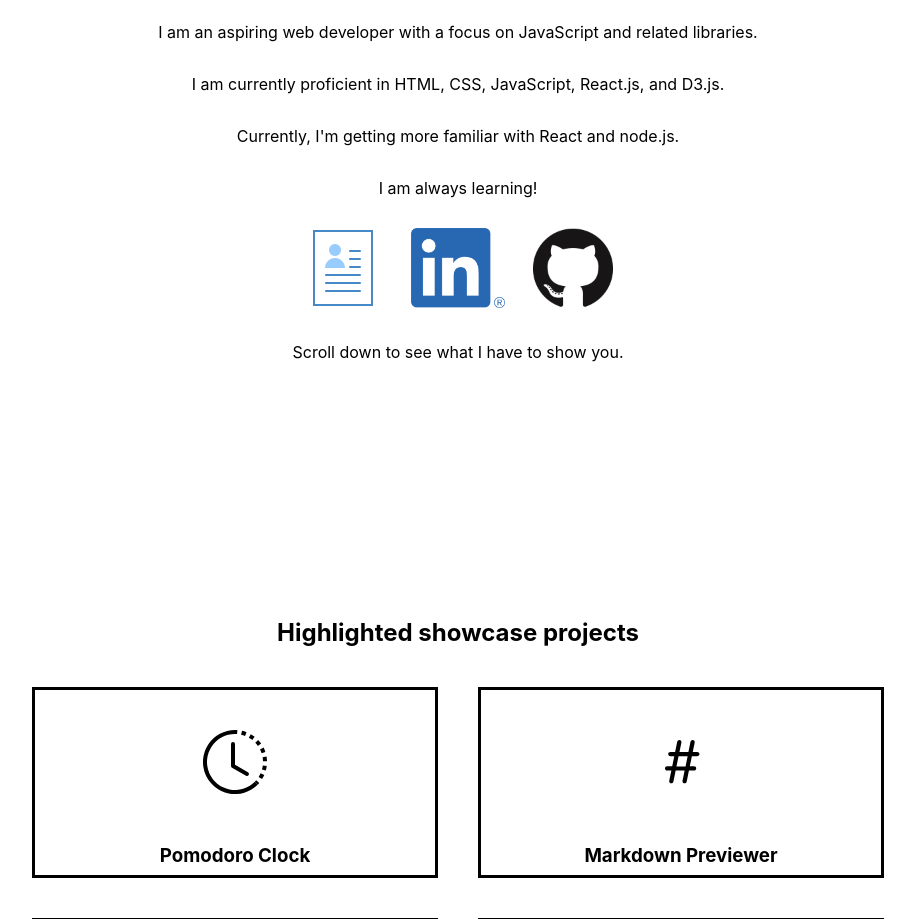
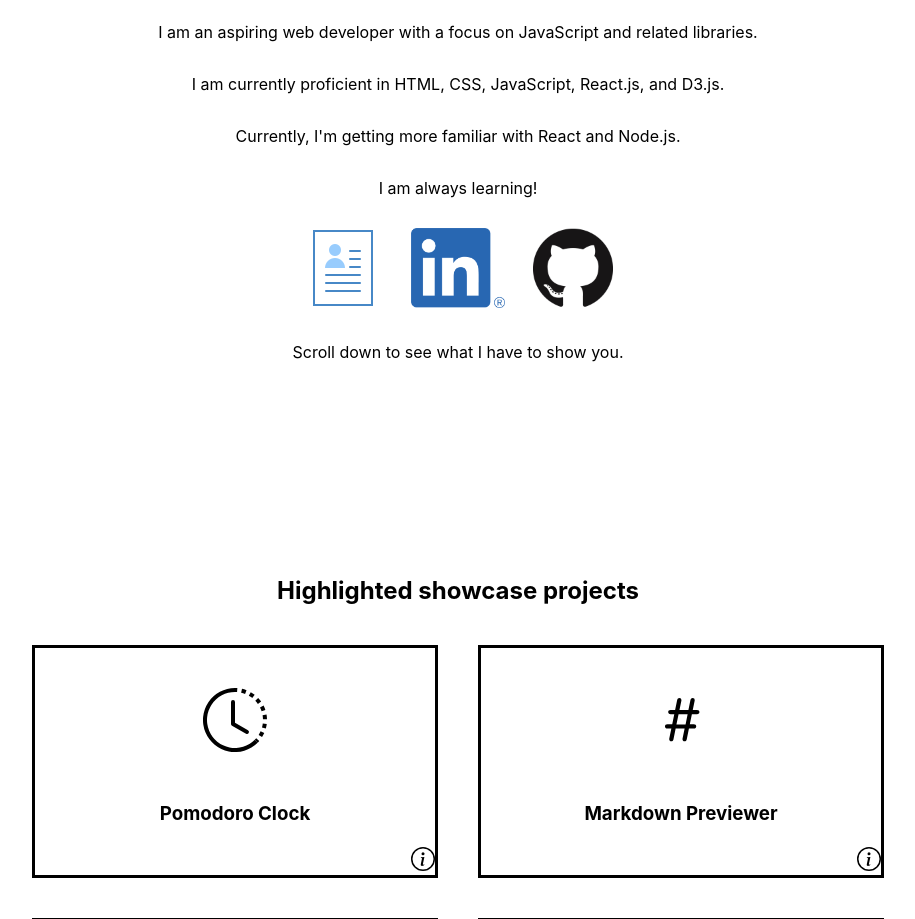
Before and after one commit to dstollbyu/web-stuff, a React (Create React App) app: page / in a window 1280 px wide. Shown: the part 240-1159 px from the top of the page, without its empty margins (182-1097 px from the left). Built offline with nearby package versions, Linux system fonts and the light colour scheme.

Commit message:
Placed infoIcon var into InfoIcon component

```diff
--- a/public/index.html
+++ b/public/index.html
@@ -48,7 +48,7 @@
         function checkPosition() {
             for (var i = 0; i < elems.length; i++) {
                 var positionFromTop = elems[i].getBoundingClientRect().top + (1 / 6 * windowHeight);
-                console.log(positionFromTop);
+                //console.log(positionFromTop);
                 // If the hidden element comes into view, change classes so that the element fades in
                 if (positionFromTop - windowHeight <= 0) {
                     elems[i].className = elems[i].className.replace(
--- a/src/App.js
+++ b/src/App.js
@@ -17,12 +17,9 @@ const navbarArgs = [
   }
 ]
 
-// Info icon
-const infoIcon = '<svg className="bi bi-info-circle" style="cursor:pointer;" width="24" height="24" viewBox="0 0 16 16" data-toggle="modal" data-target="#pomoModal"><path fill-rule="evenodd" d="M8 15A7 7 0 1 0 8 1a7 7 0 0 0 0 14zm0 1A8 8 0 1 0 8 0a8 8 0 0 0 0 16z"/><path d="M8.93 6.588l-2.29.287-.082.38.45.083c.294.07.352.176.288.469l-.738 3.468c-.194.897.105 1.319.808 1.319.545 0 1.178-.252 1.465-.598l.088-.416c-.2.176-.492.246-.686.246-.275 0-.375-.193-.304-.533L8.93 6.588z"/><circle cx="8" cy="4.5" r="1"/></svg>';
-
 // Values for the ProjectTile components
 const pomoValues = {
-  svg: <svg width="64" height="64" viewBox="0 0 16 16"> <path fill-rule="evenodd" d="M8.515 1.019A7 7 0 0 0 8 1V0a8 8 0 0 1 .589.022l-.074.997zm2.004.45a7.003 7.003 0 0 0-.985-.299l.219-.976c.383.086.76.2 1.126.342l-.36.933zm1.37.71a7.01 7.01 0 0 0-.439-.27l.493-.87a8.025 8.025 0 0 1 .979.654l-.615.789a6.996 6.996 0 0 0-.418-.302zm1.834 1.79a6.99 6.99 0 0 0-.653-.796l.724-.69c.27.285.52.59.747.91l-.818.576zm.744 1.352a7.08 7.08 0 0 0-.214-.468l.893-.45a7.976 7.976 0 0 1 .45 1.088l-.95.313a7.023 7.023 0 0 0-.179-.483zm.53 2.507a6.991 6.991 0 0 0-.1-1.025l.985-.17c.067.386.106.778.116 1.17l-1 .025zm-.131 1.538c.033-.17.06-.339.081-.51l.993.123a7.957 7.957 0 0 1-.23 1.155l-.964-.267c.046-.165.086-.332.12-.501zm-.952 2.379c.184-.29.346-.594.486-.908l.914.405c-.16.36-.345.706-.555 1.038l-.845-.535zm-.964 1.205c.122-.122.239-.248.35-.378l.758.653a8.073 8.073 0 0 1-.401.432l-.707-.707z"/> <path fill-rule="evenodd" d="M8 1a7 7 0 1 0 4.95 11.95l.707.707A8.001 8.001 0 1 1 8 0v1z"/> <path fill-rule="evenodd" d="M7.5 3a.5.5 0 0 1 .5.5v5.21l3.248 1.856a.5.5 0 0 1-.496.868l-3.5-2A.5.5 0 0 1 7 9V3.5a.5.5 0 0 1 .5-.5z"/> </svg>,
+  svg: <svg width="64" height="64" viewBox="0 0 16 16"> <path fillRule="evenodd" d="M8.515 1.019A7 7 0 0 0 8 1V0a8 8 0 0 1 .589.022l-.074.997zm2.004.45a7.003 7.003 0 0 0-.985-.299l.219-.976c.383.086.76.2 1.126.342l-.36.933zm1.37.71a7.01 7.01 0 0 0-.439-.27l.493-.87a8.025 8.025 0 0 1 .979.654l-.615.789a6.996 6.996 0 0 0-.418-.302zm1.834 1.79a6.99 6.99 0 0 0-.653-.796l.724-.69c.27.285.52.59.747.91l-.818.576zm.744 1.352a7.08 7.08 0 0 0-.214-.468l.893-.45a7.976 7.976 0 0 1 .45 1.088l-.95.313a7.023 7.023 0 0 0-.179-.483zm.53 2.507a6.991 6.991 0 0 0-.1-1.025l.985-.17c.067.386.106.778.116 1.17l-1 .025zm-.131 1.538c.033-.17.06-.339.081-.51l.993.123a7.957 7.957 0 0 1-.23 1.155l-.964-.267c.046-.165.086-.332.12-.501zm-.952 2.379c.184-.29.346-.594.486-.908l.914.405c-.16.36-.345.706-.555 1.038l-.845-.535zm-.964 1.205c.122-.122.239-.248.35-.378l.758.653a8.073 8.073 0 0 1-.401.432l-.707-.707z"/> <path fillRule="evenodd" d="M8 1a7 7 0 1 0 4.95 11.95l.707.707A8.001 8.001 0 1 1 8 0v1z"/> <path fillRule="evenodd" d="M7.5 3a.5.5 0 0 1 .5.5v5.21l3.248 1.856a.5.5 0 0 1-.496.868l-3.5-2A.5.5 0 0 1 7 9V3.5a.5.5 0 0 1 .5-.5z"/> </svg>,
   info: '<p>Pomodoro Clock is a countdown timer that is used to break down work into intervals separated by short breaks. You can read more about the technique <a href="https://en.wikipedia.org/wiki/Pomodoro_Technique" target="_blank">here</a>.</p><p>For this app, I used the following:</p><ul><li>CSS</li><li>Bootstrap</li><li>JavaScript</li><li>React</li></ul>'
 }
 
@@ -32,12 +29,12 @@ const markValues = {
 }
 
 const choroValues = {
-  svg: <svg width="64" height="64" viewBox="0 0 16 16"> <path fill-rule="evenodd" d="M15.817.613A.5.5 0 0 1 16 1v13a.5.5 0 0 1-.402.49l-5 1a.502.502 0 0 1-.196 0L5.5 14.51l-4.902.98A.5.5 0 0 1 0 15V2a.5.5 0 0 1 .402-.49l5-1a.5.5 0 0 1 .196 0l4.902.98 4.902-.98a.5.5 0 0 1 .415.103zM10 2.41l-4-.8v11.98l4 .8V2.41zm1 11.98l4-.8V1.61l-4 .8v11.98zm-6-.8V1.61l-4 .8v11.98l4-.8z"/> </svg>,
+  svg: <svg width="64" height="64" viewBox="0 0 16 16"> <path fillRule="evenodd" d="M15.817.613A.5.5 0 0 1 16 1v13a.5.5 0 0 1-.402.49l-5 1a.502.502 0 0 1-.196 0L5.5 14.51l-4.902.98A.5.5 0 0 1 0 15V2a.5.5 0 0 1 .402-.49l5-1a.5.5 0 0 1 .196 0l4.902.98 4.902-.98a.5.5 0 0 1 .415.103zM10 2.41l-4-.8v11.98l4 .8V2.41zm1 11.98l4-.8V1.61l-4 .8v11.98zm-6-.8V1.61l-4 .8v11.98l4-.8z"/> </svg>,
   info: '<p> Choropleth maps display geographical areas and data variables associated with the regions in it. You can read more about them <a href="https://datavizcatalogue.com/methods/choropleth.html" target="_blank">here</a>. </p> <p> For this app, I used the following: </p> <ul> <li>CSS</li> <li>JavaScript</li> <li>D3</li> </ul>'
 }
 
 const searchValues = {
-  svg: <svg width="64" height="64" viewBox="0 0 16 16"> <path fill-rule="evenodd" d="M10.442 10.442a1 1 0 0 1 1.415 0l3.85 3.85a1 1 0 0 1-1.414 1.415l-3.85-3.85a1 1 0 0 1 0-1.415z"/> <path fill-rule="evenodd" d="M6.5 12a5.5 5.5 0 1 0 0-11 5.5 5.5 0 0 0 0 11zM13 6.5a6.5 6.5 0 1 1-13 0 6.5 6.5 0 0 1 13 0z"/> </svg>,
+  svg: <svg width="64" height="64" viewBox="0 0 16 16"> <path fillRule="evenodd" d="M10.442 10.442a1 1 0 0 1 1.415 0l3.85 3.85a1 1 0 0 1-1.414 1.415l-3.85-3.85a1 1 0 0 1 0-1.415z"/> <path fillRule="evenodd" d="M6.5 12a5.5 5.5 0 1 0 0-11 5.5 5.5 0 0 0 0 11zM13 6.5a6.5 6.5 0 1 1-13 0 6.5 6.5 0 0 1 13 0z"/> </svg>,
   info: '<p> I used the hacker news API to generate a list of stories. I also created a search bar for that list. Click <a href="https://hn.algolia.com/api" target="_blank">here</a> for the hacker news API. I made this based on instruction found in <a href="https://www.roadtoreact.com/" target="_blank"><i>The Road to React</i></a> by Robin Wieruch. </p> <p> For this app, I used the following: </p> <ul> <li>CSS</li> <li>JavaScript</li> <li>React (Hooks)</li> <li>Jest (for testing)</li> </ul>'
 }
 
@@ -55,12 +52,12 @@ function App() {
           <p>My name is <b>Darren Stoll</b>.</p>
           <p>I am an aspiring web developer with a focus on JavaScript and related libraries.</p>
           <p>I am currently proficient in HTML, CSS, JavaScript, React.js, and D3.js.</p>
-          <p>Currently, I'm getting more familiar with React and node.js.</p>
+          <p>Currently, I'm getting more familiar with React and Node.js.</p>
           <p>I am always learning!</p>
           {/* Putting links here in buttons to various resources about myself, like resume and linkedin */}
           <div id="links">
               {/* image source for resume from icons8.com */}
-              <a href="files/Darren_Stoll_Resume.pdf" target="_blank" rel="noopener noreferrer"><img className="resumeIcon" src={resumeLogo} alt="Resume PDF" title="Resume PDF" /></a>
+              <a href="./files/Darren_Stoll_Resume.pdf" target="_blank" rel="noopener noreferrer"><img className="resumeIcon" src={resumeLogo} alt="Resume PDF" title="Resume PDF" /></a>
               <a href="https://www.linkedin.com/in/darren-stoll-5849791ab/" target="_blank" rel="noopener noreferrer"><img className="linkedinIcon" src={linkedinLogo} alt="LinkedIn Profile" title="LinkedIn Profile" /></a>
               <a href="https://github.com/dstollbyu" target="_blank" rel="noopener noreferrer"><img className="githubIcon" src={githubLogo} alt="GitHub Profile" title="GitHub Profile" /></a>
           </div>
@@ -87,17 +84,37 @@ function App() {
 // ProjectTile component that displays information and link about a completed project
 const ProjectTile = ({ name, icon, link, target, info }) => {
   return (
-    <div className="projectTile">
-      {/* wrap the anchor tag around the div so that most of the tile can be highlighted to work as a link */}
-      <a href={link}>
+    <>
+      <div className="projectTile">
+        {/* wrap the anchor tag around the div so that most of the tile can be highlighted to work as a link */}
+        <a href={link}>
           <div className="projectLink">
               {/* Create image from svg and path */}
               {icon}
               <h3>{name}</h3>
           </div>
-      </a>
-    </div>
+        </a>
+        <div className="bottomBarOfProjectTile">
+          <a style={{width: '100%'}} height="24" href={link}><div>&nbsp;</div></a>
+          <div className="projectInfo">
+            <InfoIcon target={target} />
+          </div>
+          {/* https://www.digitalocean.com/community/tutorials/react-modal-component for modals in react */}
+        </div>
+      </div>
+    </>
   )
 };
 
+// InfoIcon component that uses the info svg and takes a target argument
+const InfoIcon = ({ target }) => {
+  return (
+    <svg style={{cursor:'pointer'}} width="24" height="24" viewBox="0 0 16 16" data-toggle="modal" data-target={target}>
+      <path fillRule="evenodd" d="M8 15A7 7 0 1 0 8 1a7 7 0 0 0 0 14zm0 1A8 8 0 1 0 8 0a8 8 0 0 0 0 16z"/>
+      <path d="M8.93 6.588l-2.29.287-.082.38.45.083c.294.07.352.176.288.469l-.738 3.468c-.194.897.105 1.319.808 1.319.545 0 1.178-.252 1.465-.598l.088-.416c-.2.176-.492.246-.686.246-.275 0-.375-.193-.304-.533L8.93 6.588z"/>
+      <circle cx="8" cy="4.5" r="1"/>
+    </svg>
+  )
+}
+
 export default App;
--- a/src/Navbar.js
+++ b/src/Navbar.js
@@ -6,8 +6,8 @@ const Navbar = ({links}) => {
     <header>
       <nav id="navbar">
         <ul>
-          {links.map(element => {
-            return (<li><a className="nav-link" href={element.link}>{element.name}</a></li>);
+          {links.map((element, i) => {
+            return (<li key={i}><a className="nav-link" href={element.link}>{element.name}</a></li>);
             })}
         </ul>
       </nav>
```
